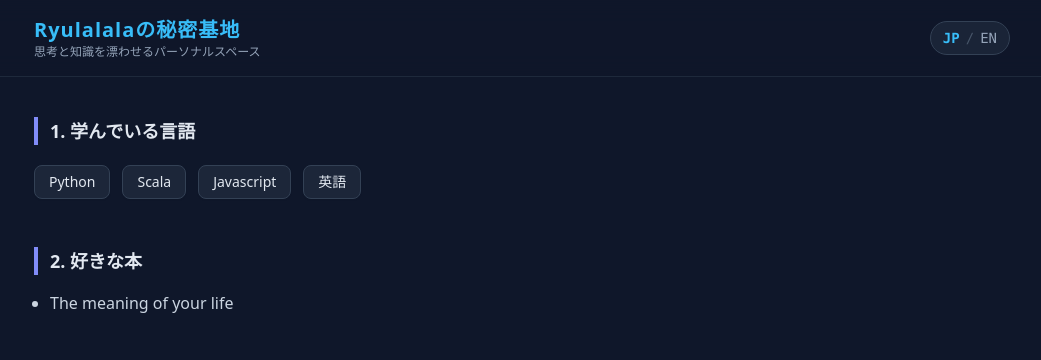
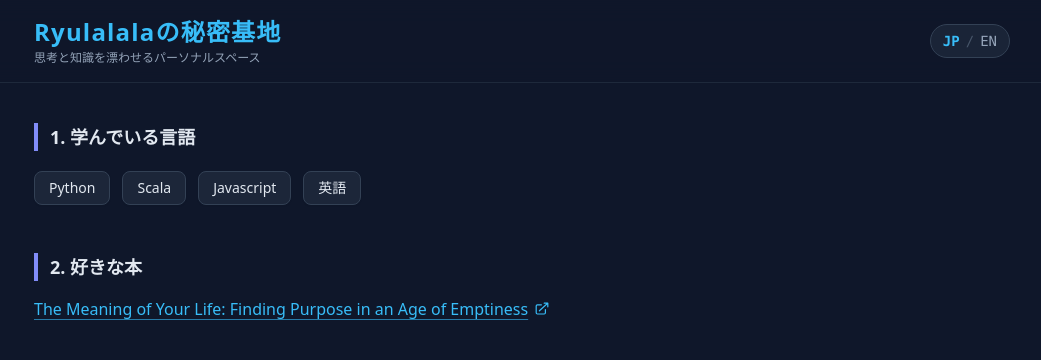
Before and after one commit to Ryulalala/Ryulalala.github.io, a plain HTML site: page index.html in a window 1280 px wide. Shown: the top 360 px of the page, without its empty margins (118-1159 px from the left). Drawn offline with nearby package versions, Linux system fonts and the light colour scheme.

Commit message:
好きな本にリンクを追加\

```diff
--- a/data/site-text.json
+++ b/data/site-text.json
@@ -26,7 +26,9 @@
         "en": "2. Favorite Books"
       },
       "items": [
-        { "ja": "The meaning of your life", "en": "The meaning of your life" }
+        { "ja": "The Meaning of Your Life: Finding Purpose in an Age of Emptiness",
+          "en": "The Meaning of Your Life: Finding Purpose in an Age of Emptiness",
+          "url":  "https://www.amazon.co.jp/dp/B0FHJT4LRP"}
       ]
     },
     "quotes": {
--- a/index.html
+++ b/index.html
@@ -20,10 +20,10 @@
     <header class="sticky top-0 z-50 backdrop-blur-md bg-slate-900/80 border-b border-slate-800">
       <div class="max-w-5xl mx-auto px-4 sm:px-6 py-4 flex justify-between items-center">
         <div>
-          <h1 id="site-title" class="text-xl sm:text-2.xl font-bold tracking-wider text-sky-400">
+          <h1 id="site-title" class="text-xl sm:text-2xl font-bold tracking-wider text-sky-400">
             Ryulalalaの秘密基地
           </h1>
-          <p id="site-subtitle" class="text-xs text-slate-400 mat-0.5">
+          <p id="site-subtitle" class="text-xs text-slate-400 mt-0.5">
             思考と知識を漂わせるパーソナルスペース
           </p>
         </div>
@@ -61,7 +61,7 @@
           2. 好きな本
         </h2>
 
-        <ul id="sec-book-list" class="space-y-2 text-slate-300 pl-4 list-disc">
+        <ul id="sec-book-list" class="space-y-2 text-slate-300">
           <!--JSでJsonから生成-->
         </ul>
       </section>
--- a/js/i18n.js
+++ b/js/i18n.js
@@ -83,7 +83,36 @@ export class I18nManager {
       bookListEl.innerHTML = '';
       this.data.sections.books.items.forEach((item) => {
         const li = document.createElement('li');
-        li.textContent = item[lang];
+
+        if (item.url) {
+          li.className = 'group inline-flex items-center gap-1.5 cursor-pointer select-none';
+          li.title = this.isTouchDevice
+            ? (lang === 'ja' ? 'タップでAmazonを開く' : 'Tap to open on Amazon')
+            : (lang === 'ja' ? 'ダブルクリックでAmazonを開く' : 'Double-click to open on Amazon');
+
+          // 青色のリンクテキストのみを表示
+          const titleSpan = document.createElement('span');
+          titleSpan.className = 'text-sky-400 underline decoration-sky-400/60 underline-offset-4 group-hover:text-sky-300 group-hover:decoration-sky-300 transition-colors';
+          titleSpan.textContent = item[lang];
+
+          // 外部リンクアイコン（SVG）
+          const iconSvg = document.createElementNS('http://www.w3.org/2000/svg', 'svg');
+          iconSvg.setAttribute('viewBox', '0 0 20 20');
+          iconSvg.setAttribute('fill', 'currentColor');
+          iconSvg.setAttribute('class', 'w-4 h-4 text-sky-400 group-hover:text-sky-300 group-hover:translate-x-0.5 group-hover:-translate-y-0.5 transition-transform');
+          iconSvg.innerHTML = '<path fill-rule="evenodd" d="M4.25 5.5a.75.75 0 00-.75.75v8.5c0 .414.336.75.75.75h8.5a.75.75 0 00.75-.75v-4a.75.75 0 011.5 0v4A2.25 2.25 0 0112.75 17h-8.5A2.25 2.25 0 012 14.75v-8.5A2.25 2.25 0 014.25 4h5a.75.75 0 010 1.5h-5z" clip-rule="evenodd" /><path fill-rule="evenodd" d="M6.194 12.753a.75.75 0 001.06.053L16.5 4.44v2.81a.75.75 0 001.5 0v-4.5a.75.75 0 00-.75-.75h-4.5a.75.75 0 000 1.5h2.553l-9.056 8.194a.75.75 0 00-.053 1.06z" clip-rule="evenodd" />';
+
+          li.appendChild(titleSpan);
+          li.appendChild(iconSvg);
+
+          const eventType = this.isTouchDevice ? 'click' : 'dblclick';
+          li.addEventListener(eventType, () => {
+            window.open(item.url, '_blank', 'noopener,noreferrer');
+          });
+        } else {
+          li.textContent = item[lang];
+        }
+
         bookListEl.appendChild(li);
       });
     }
```
